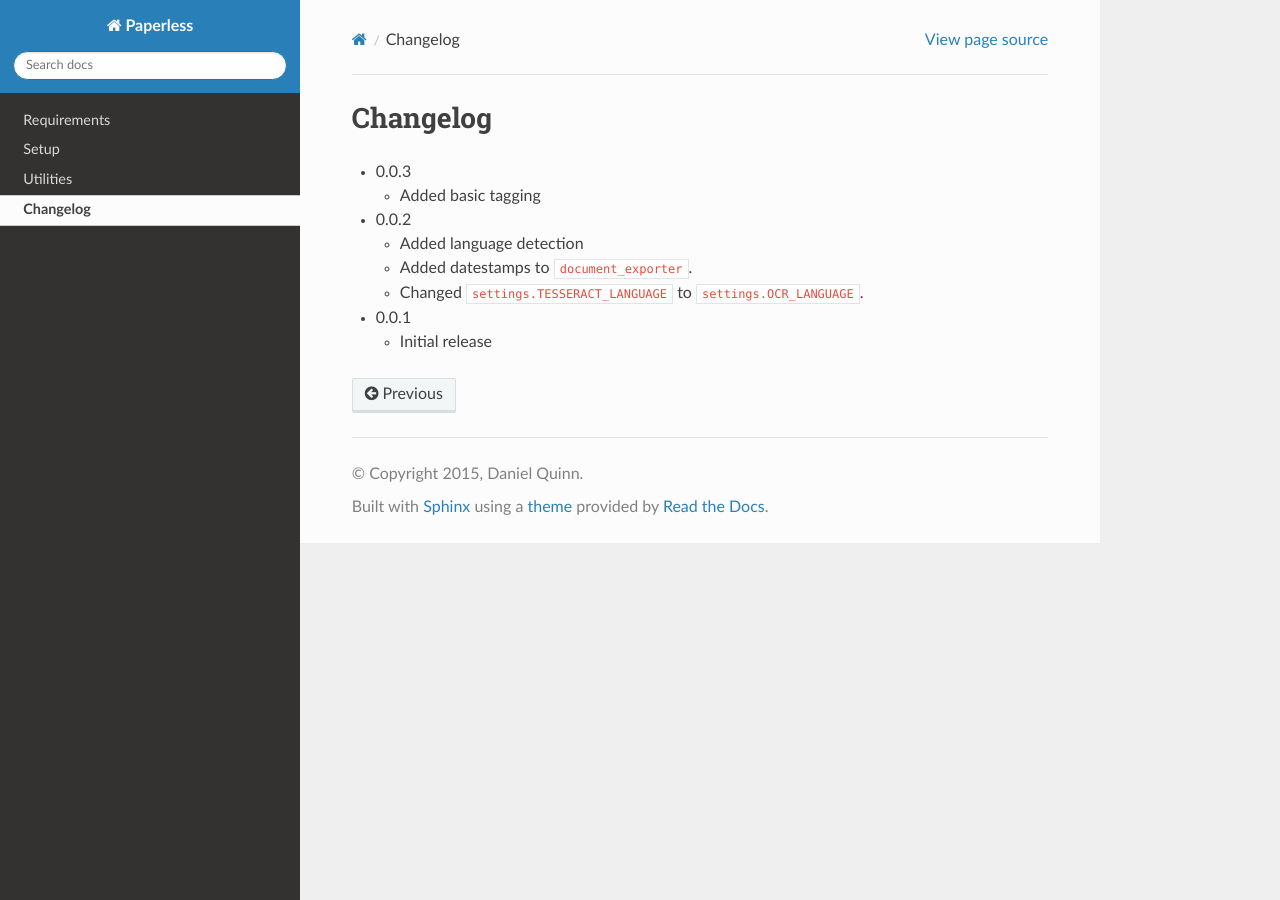
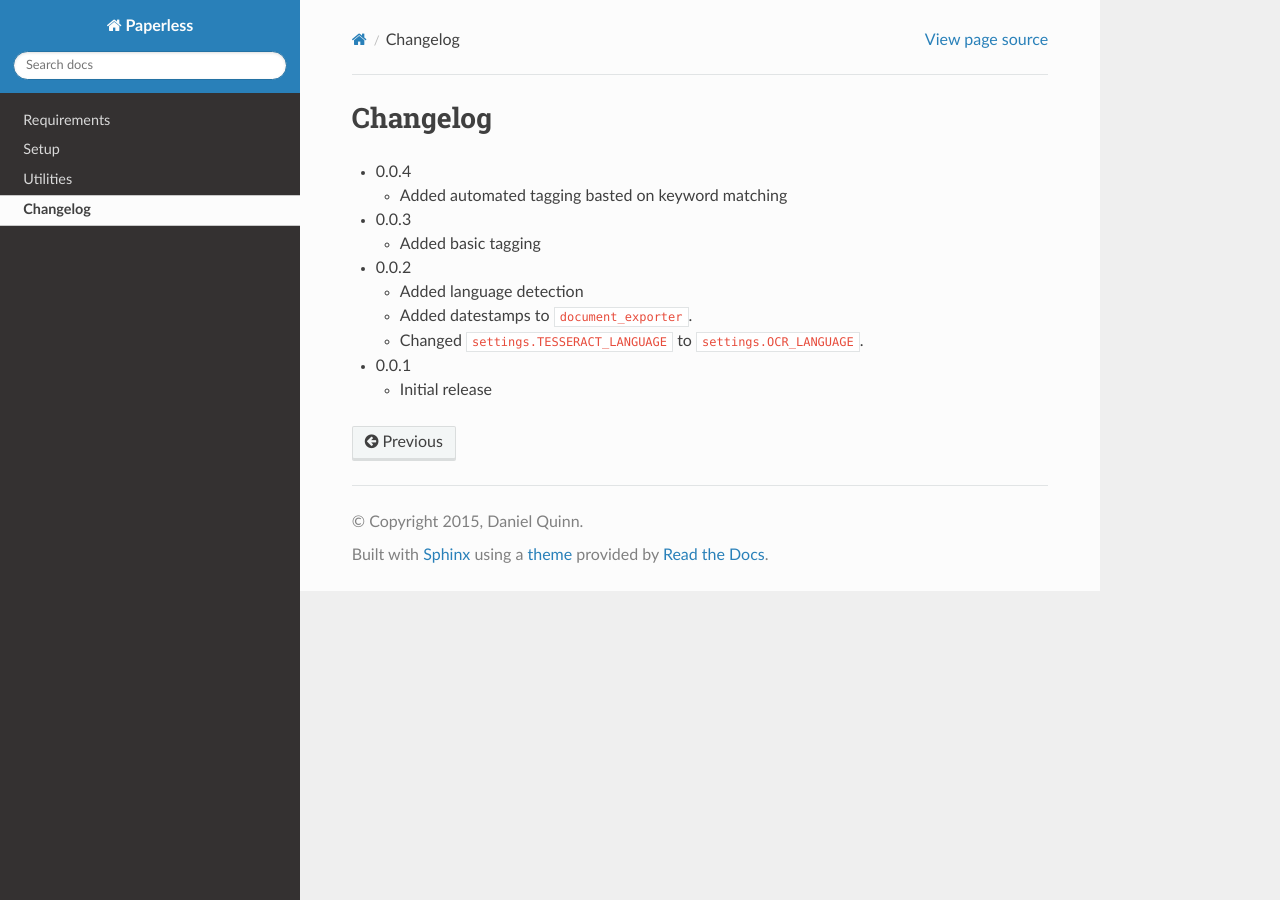
Before and after one commit to repoRangee/Large-scale, a Sphinx documentation site: the page built from docs/changelog.rst, in a window 1280 px wide. Built offline with Sphinx 7.4.7 and the Read the Docs theme 3.1.0, drawn with Linux system fonts in a browser that asks for light colours; formulas are drawn with MathJax 3.

Commit message:
Version bump for automated tagging

```diff
--- a/docs/changelog.rst
+++ b/docs/changelog.rst
@@ -1,5 +1,9 @@
 Changelog
 #########
+
+* 0.0.4
+
+  * Added automated tagging basted on keyword matching
 
 * 0.0.3
 
--- a/src/paperless/version.py
+++ b/src/paperless/version.py
@@ -1 +1 @@
-__version__ = (0, 0, 3)
+__version__ = (0, 0, 4)
```
